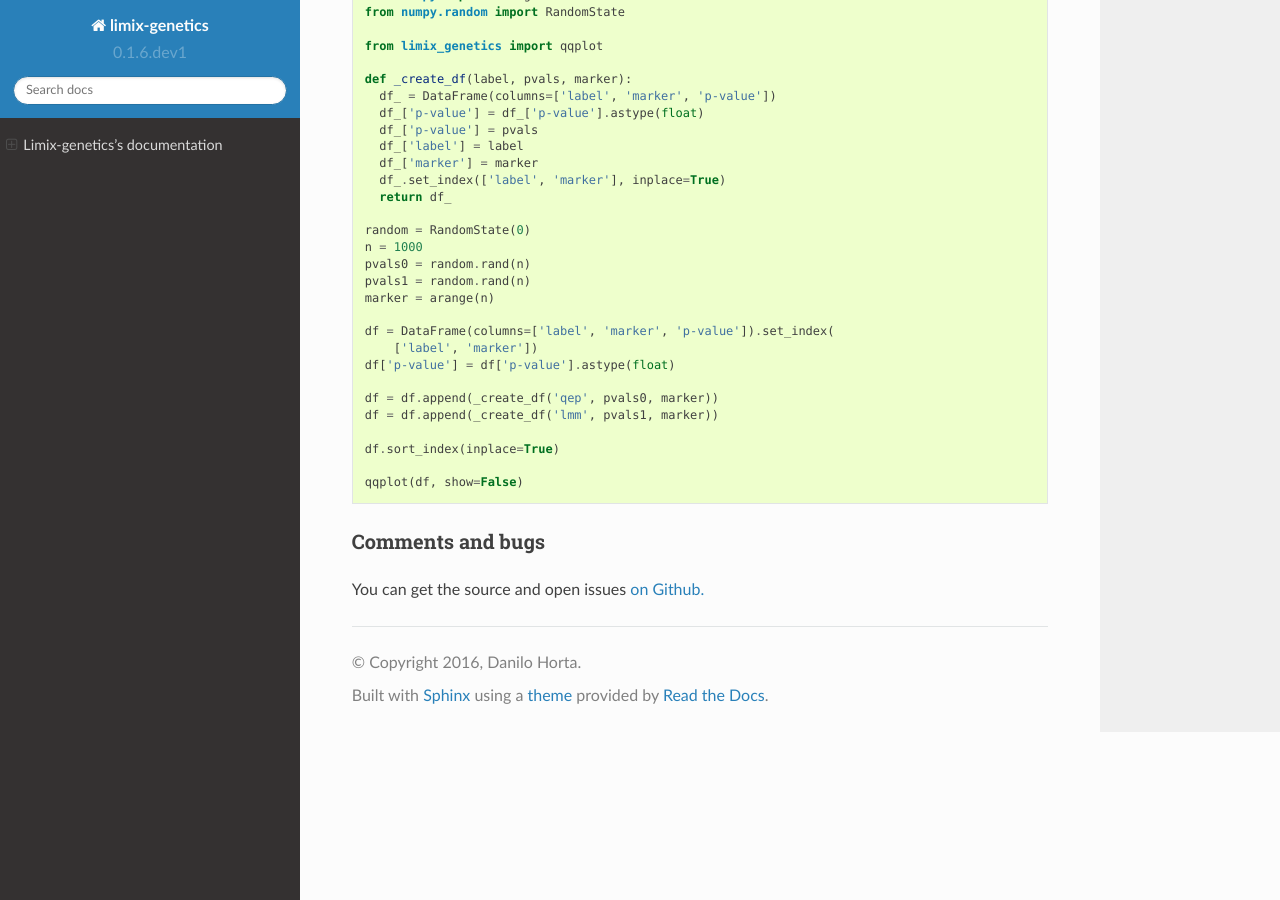
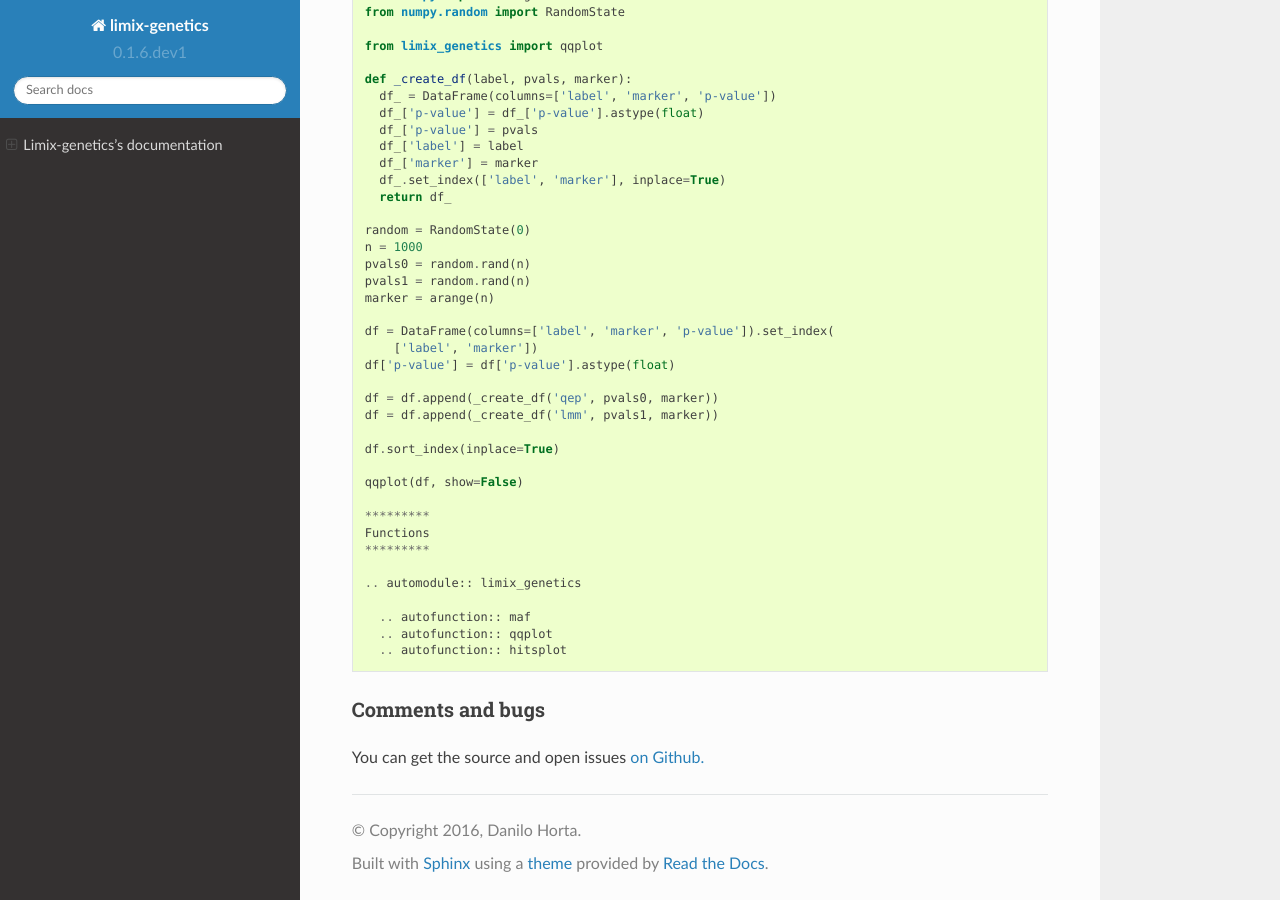
Before and after one commit to glimix/limix-genetics, a Sphinx documentation site: the page built from doc/index.rst, in a window 1280 px wide and 900 px high, scrolled down 592 px. Built offline with Sphinx 7.4.7 and the Read the Docs theme 2.0.0, drawn with Linux system fonts in a browser that asks for light colours.

Commit message:
func coment

```diff
--- a/doc/index.rst
+++ b/doc/index.rst
@@ -60,6 +60,17 @@ Examples
 
   qqplot(df, show=False)
 
+  *********
+  Functions
+  *********
+
+  .. automodule:: limix_genetics
+
+    .. autofunction:: maf
+    .. autofunction:: qqplot
+    .. autofunction:: hitsplot
+
+
 *****************
 Comments and bugs
 *****************
--- a/limix_genetics/__init__.py
+++ b/limix_genetics/__init__.py
@@ -36,3 +36,5 @@ def test():
         print("Congratulations. All tests have passed!")
 
     return return_code
+
+__all__ = ['__version__', 'maf', 'qqplot', 'hitsplot']
```
